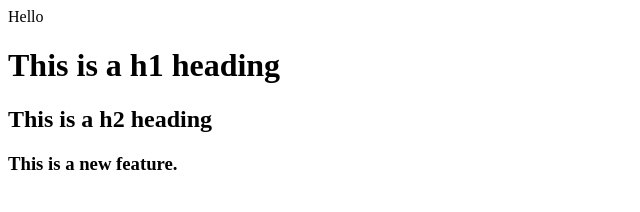
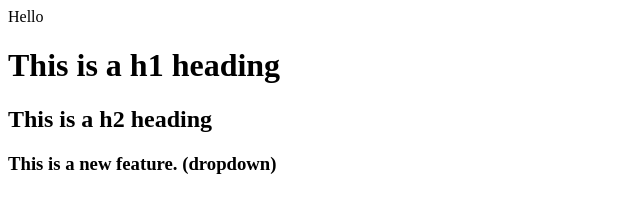
Before and after one commit to ruturajcodes/localreponew, a plain HTML site: page index.html in a window 1280 px wide. Shown: the whole page, without its empty margins (0-640 px from the left). Drawn offline with Linux system fonts and the light colour scheme.

```diff
--- a/index.html
+++ b/index.html
@@ -4,4 +4,4 @@
 
 <h2>This is a h2 heading</h2>
 
-<h3>This is a new feature.</h3>
+<h3>This is a new feature. (dropdown)</h3>
```
